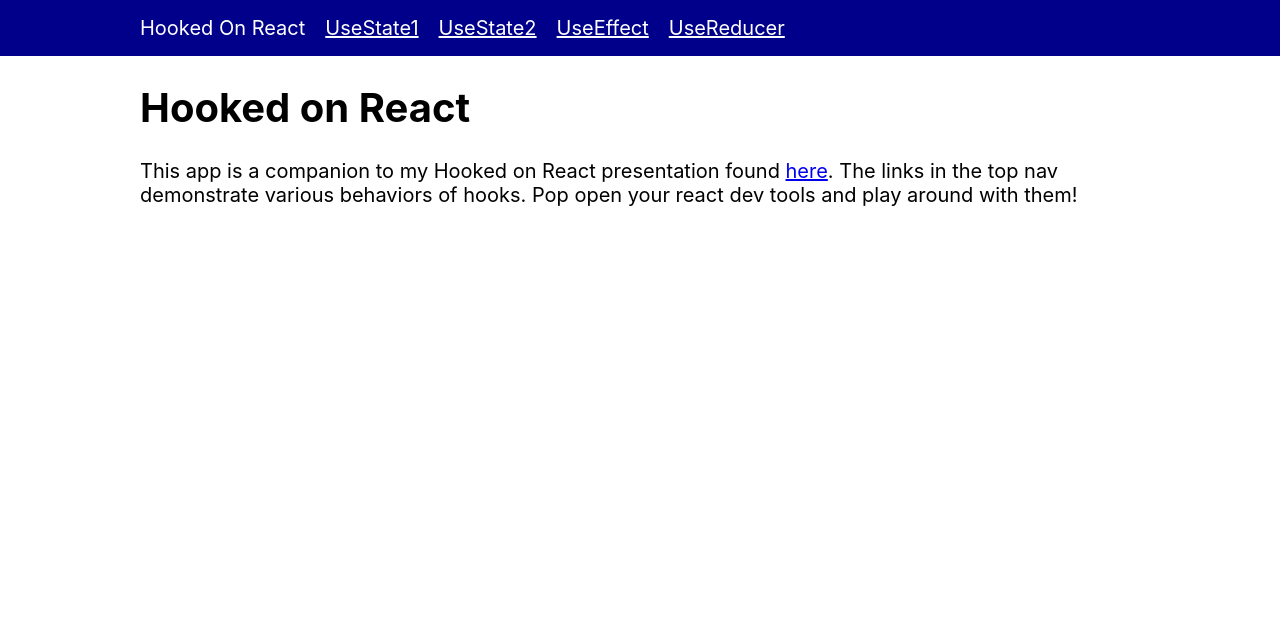
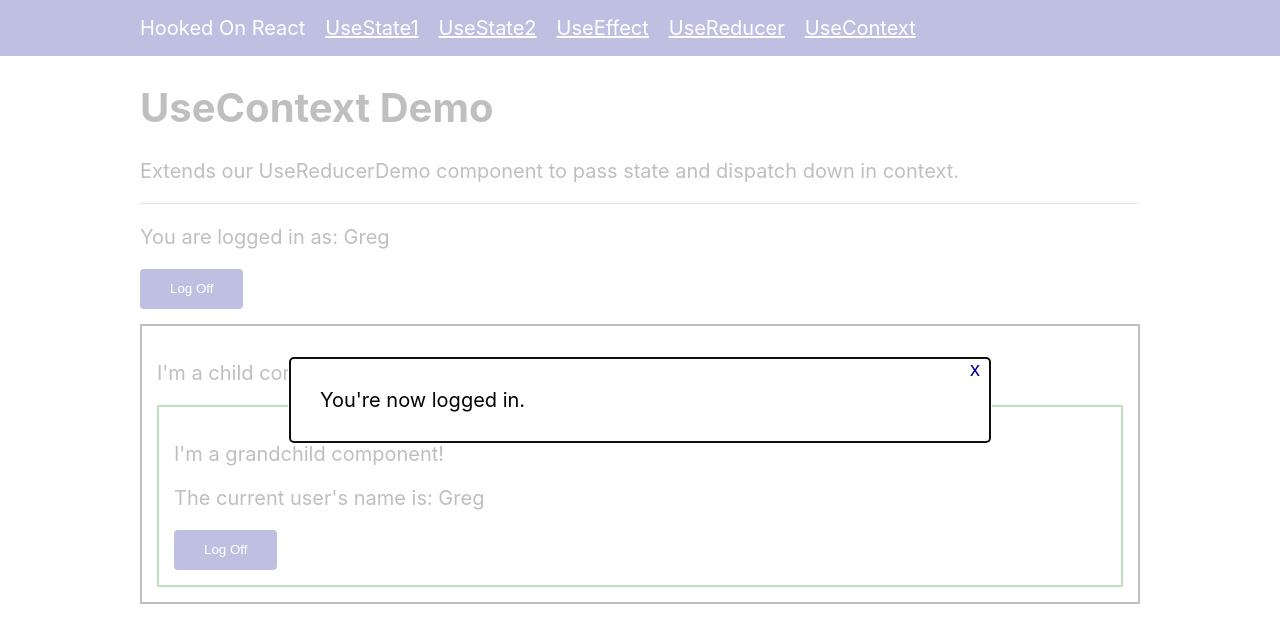
Before and after one commit to mtleonard120/hooked-on-react, a React (Create React App) app: page /useContextDemo in a window 1280 px wide. Shown: the top 642 px of the page. Built offline with nearby package versions, Linux system fonts and the light colour scheme.

Commit message:
Add UseContextDemo

```diff
--- a/src/components/App/App.tsx
+++ b/src/components/App/App.tsx
@@ -4,14 +4,13 @@ import React from 'react'
 import {BrowserRouter, Switch, Route, Link} from 'react-router-dom'
 
 // components
-import {Home, UseStateDemo1, UseEffectDemo, UseReducerDemo} from 'components'
+import {Home, UseStateDemo1, UseStateDemo2, UseEffectDemo, UseReducerDemo, UseContextDemo} from 'components'
 
 // utils
 import {concatStyles as s} from 'utils'
 
 // styles
 import styles from './App.module.scss'
-import {UseStateDemo2} from 'components/pages/UseStateDemo2'
 
 export function App() {
     return (
@@ -39,6 +38,9 @@ export function App() {
                             UseReducer
                         </Link>
 
+                        <Link to='/useContextDemo' className={styles.navItem}>
+                            UseContext
+                        </Link>
                     </div>
                 </div>
             </nav>
@@ -61,6 +63,9 @@ export function App() {
                         <UseReducerDemo userId='123' />
                     </Route>
 
+                    <Route path='/useContextDemo'>
+                        <UseContextDemo userId='123' />
+                    </Route>
 
                     <Route path='/'>
                         <Home />
--- /dev/null
+++ b/src/components/pages/UseContextDemo/ChildComponent.tsx
@@ -0,0 +1,18 @@
+import React from 'react'
+
+// components
+import {ChildComponent2} from 'components'
+
+// types
+export interface IChildComponentProps {}
+
+// primary component
+export const ChildComponent: React.FC<IChildComponentProps> = props => {
+    return (
+        <div style={{border: '2px solid black', padding: 15, marginTop: 15}}>
+            <p>I'm a child component</p>
+
+            <ChildComponent2 />
+        </div>
+    )
+}
--- /dev/null
+++ b/src/components/pages/UseContextDemo/ChildComponent2.tsx
@@ -0,0 +1,24 @@
+import React, {useContext} from 'react'
+import {DemoContext} from './DemoContext'
+
+// components
+import {LoginButton} from './LoginButton'
+
+// types
+export interface IChildComponent2Props {}
+
+// primary component
+export const ChildComponent2: React.FC<IChildComponent2Props> = props => {
+    // context
+    const {context} = useContext(DemoContext)
+
+    return (
+        <div style={{border: '2px solid green', padding: 15}}>
+            <p>I'm a grandchild component!</p>
+
+            <p>The current user's name is: {context.user?.name ?? 'ANONYMOUS'}</p>
+
+            <LoginButton />
+        </div>
+    )
+}
--- /dev/null
+++ b/src/components/pages/UseContextDemo/DemoContext.ts
@@ -0,0 +1,24 @@
+import React from 'react'
+
+// constants
+import {initialState} from '.'
+
+// types
+import {IUseContextDemoState, IAction} from '.'
+
+export interface IDemoContext {
+    context: IUseContextDemoState
+    dispatch: React.Dispatch<IAction>
+}
+
+// Default Values - these are generally only used for testing.
+//
+// If a component references this context but does not have a provider
+// above it in the tree, these are the values it will receive.
+const context: IUseContextDemoState = initialState
+const dispatch: React.Dispatch<IAction> = (action: IAction) => {
+    return
+}
+
+// created context
+export const DemoContext = React.createContext<IDemoContext>({context, dispatch})
--- /dev/null
+++ b/src/components/pages/UseContextDemo/LoginButton.tsx
@@ -0,0 +1,28 @@
+import React, {useContext} from 'react'
+import {DemoContext} from './DemoContext'
+
+// components
+import {Button} from 'components'
+
+// constants
+import {userGreg} from 'constant'
+
+// types
+export interface ILoginButtonProps {}
+
+// primary component
+export const LoginButton: React.FC<ILoginButtonProps> = props => {
+    // context
+    const {context, dispatch} = useContext(DemoContext)
+    const {user} = context
+
+    return (
+        <Button
+            onClick={() =>
+                user ? dispatch({type: 'logOff'}) : dispatch({type: 'fastLogin', payload: {user: userGreg}})
+            }
+        >
+            {user ? 'Log Off' : 'Log In As Greg'}
+        </Button>
+    )
+}
--- /dev/null
+++ b/src/components/pages/UseContextDemo/UseContextDemo.tsx
@@ -0,0 +1,114 @@
+import React, {useEffect, useReducer} from 'react'
+import {DemoContext} from './DemoContext'
+
+// services
+import {CustomerService} from 'services'
+
+// components
+import {ChildComponent, LoginButton, Modal} from 'components'
+
+// types
+import {ICleanedUser} from 'types'
+
+interface IUseContextDemoProps {
+    userId?: string
+}
+
+export interface IUseContextDemoState {
+    isModalOpen: boolean
+    isFetchUserLoading: boolean
+    user?: ICleanedUser
+}
+
+// reducer
+export interface IAction {
+    type: 'fetchUser' | 'fetchComplete' | 'closeModal' | 'fastLogin' | 'logOff'
+    payload?: {
+        user?: ICleanedUser
+        isModalOpen?: boolean
+    }
+}
+
+const reducer = (state: IUseContextDemoState, action: IAction) => {
+    switch (action.type) {
+        case 'fastLogin':
+            return {...state, isModalOpen: true, user: action.payload?.user}
+        case 'fetchUser':
+            return {...state, isModalOpen: true, isFetchUserLoading: true}
+        case 'fetchComplete':
+            return {...state, isFetchUserLoading: false, user: action.payload?.user}
+        case 'logOff':
+            return {...state, isModalOpen: true, user: undefined}
+        case 'closeModal':
+            return {...state, isModalOpen: false}
+        default:
+            return state
+    }
+}
+
+export const initialState: IUseContextDemoState = {
+    isModalOpen: false,
+    isFetchUserLoading: false,
+    user: undefined,
+}
+
+// primary component
+export const UseContextDemo: React.SFC<IUseContextDemoProps> = ({userId}) => {
+    // local state
+    const [context, dispatch] = useReducer(reducer, initialState)
+    const {isModalOpen, isFetchUserLoading, user} = context
+
+    // effects
+
+    // This effect runs on every render and updates the document's title
+    useEffect(() => {
+        console.log('Document title effect fired.')
+        document.title = user?.name ?? 'Hooked on React'
+    })
+
+    // This effect fetches user data on initial render and if the userId prop changes.
+    // Notice dispatch does not need to be included in dep array - it's already memoized.
+    useEffect(() => {
+        console.log('Fetch user effect fired.')
+
+        let isCurrent = true
+
+        if (userId) {
+            dispatch({type: 'fetchUser'})
+
+            CustomerService.fetchCleanedUserDetails(userId).then((user: ICleanedUser) => {
+                console.log('Fetch complete - attempting to set user state...')
+
+                if (isCurrent) {
+                    dispatch({type: 'fetchComplete', payload: {user}})
+                }
+            })
+        }
+
+        return () => {
+            isCurrent = false
+        }
+    }, [userId])
+
+    return (
+        <DemoContext.Provider value={{context, dispatch}}>
+            <div>
+                <h1>UseContext Demo</h1>
+
+                <p>Extends our UseReducerDemo component to pass state and dispatch down in context.</p>
+
+                <hr />
+
+                <p>{user ? `You are logged in as: ${user.name}` : 'Welcome!'}</p>
+
+                <LoginButton />
+
+                <ChildComponent />
+
+                <Modal isOpen={isModalOpen} closeModal={() => dispatch({type: 'closeModal'})}>
+                    {isFetchUserLoading ? 'Loading...' : user ? `You're now logged in` : 'Successfully logged off'}.
+                </Modal>
+            </div>
+        </DemoContext.Provider>
+    )
+}
--- /dev/null
+++ b/src/components/pages/UseContextDemo/index.ts
@@ -0,0 +1,5 @@
+export * from './ChildComponent'
+export * from './ChildComponent2'
+export * from './DemoContext'
+export * from './LoginButton'
+export * from './UseContextDemo'
```
Also changed, not shown: src/components/pages/index.ts (+6 -5 lines).
